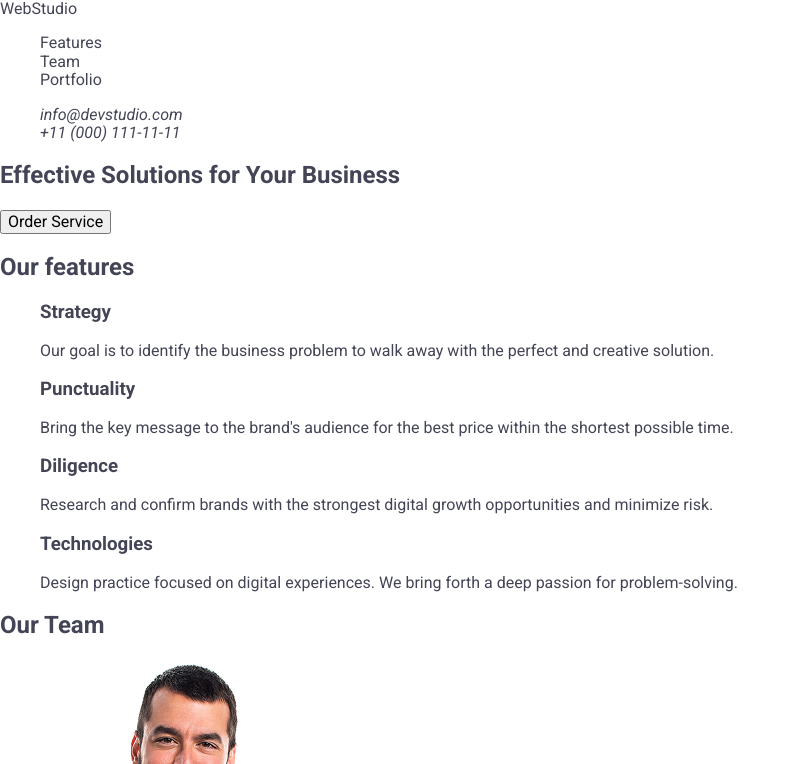
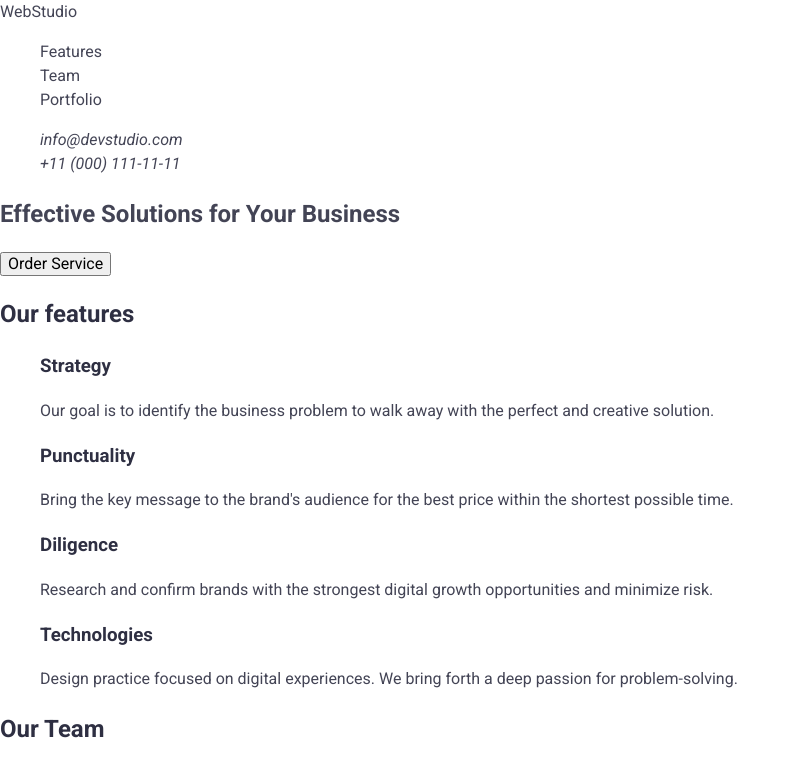
Before and after one commit to LysenkoLab/goit-markup-hw-02, a plain HTML site: page index.html in a window 1280 px wide. Shown: the top 764 px of the page, without its empty margins (0-796 px from the left). Drawn offline with nearby package versions, Linux system fonts and the light colour scheme.

Commit message:
common css/add class (html)

```diff
--- a/css/common.css
+++ b/css/common.css
@@ -9,5 +9,11 @@ a {
 
 body {
     font-family: "Roboto", sans-serif;
+    font-size: 16px;
     color:#434455;
+    line-height:1.5;
     }
+
+h2, h3, h4, h5, h6 {
+    color:#2E2F42
+}
--- a/index.html
+++ b/index.html
@@ -44,12 +44,12 @@
 
     <main>
       <section id="hero">
-        <h1>Effective Solutions for Your Business</h1>
+        <h1 class="hero-title">Effective Solutions for Your Business</h1>
         <button type="button">Order Service</button>
       </section>
 
       <section id="features">
-        <h2>Our features</h2>
+        <h2 class="section-title">Our features</h2>
         <ul>
           <li>
             <h3>Strategy</h3>
@@ -83,7 +83,7 @@
       </section>
 
       <section id="team">
-        <h2>Our Team</h2>
+        <h2 class="section-title">Our Team</h2>
         <ul>
           <li>
             <img src="./images/team-1.jpg" alt="Mark Guerrero" width="264" />
@@ -109,7 +109,7 @@
       </section>
 
       <section id="portfolio">
-        <h2>Our Portfolio</h2>
+        <h2 class="section-title">Our Portfolio</h2>
         <ul>
           <li>
             <img src="./images/portfolio-1.jpg" alt="Portfolio-1" width="540" />
```
